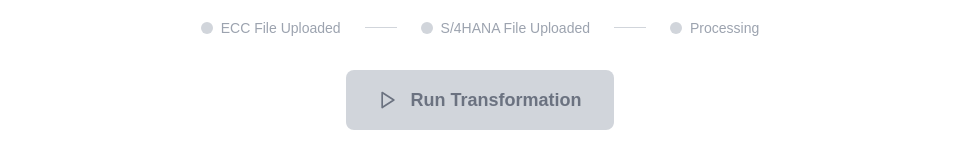
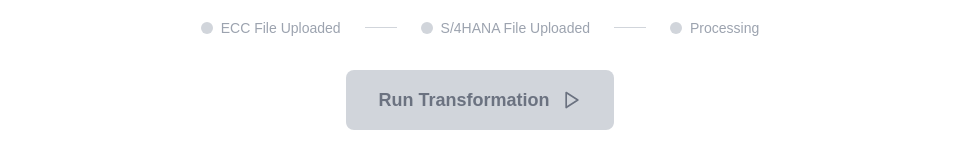
Before and after one commit to adityabhatia101/2klicks-ui, a React (Vite) app: page / in a window 1280 px wide. Shown: the part 638-800 px from the top of the page, without its empty margins (160-1119 px from the left). Built offline with nearby package versions, Linux system fonts and the light colour scheme.

Commit message:
Button with Arrow Animation Effect

```diff
--- a/src/components/TransformationButton.tsx
+++ b/src/components/TransformationButton.tsx
@@ -1,4 +1,4 @@
-import React from 'react';
+import React, { useState } from 'react';
 import { Play } from 'lucide-react';
 
 interface TransformationButtonProps {
@@ -14,18 +14,25 @@ const TransformationButton: React.FC<TransformationButtonProps> = ({
   mounted,
   onRun
 }) => {
+  const [isHovered, setIsHovered] = useState(false);
   const isDisabled = !canRun || isProcessing;
+
+  // Generate array of arrows for animation
+  const arrowCount = 8;
+  const arrows = Array.from({ length: arrowCount }, (_, i) => i);
 
   return (
     <div className={`text-center mb-12 transition-all duration-500 ${mounted ? 'opacity-100 translate-y-0' : 'opacity-0 translate-y-4'}`}>
       <button
         onClick={onRun}
         disabled={isDisabled}
+        onMouseEnter={() => !isDisabled && setIsHovered(true)}
+        onMouseLeave={() => setIsHovered(false)}
         className={`
-          inline-flex items-center px-8 py-4 text-lg font-semibold rounded-lg transition-all duration-300 transform
+          relative inline-flex items-center justify-center px-8 py-4 text-lg font-semibold rounded-lg transition-all duration-300 overflow-hidden
           ${isDisabled
             ? 'bg-gray-300 text-gray-500 cursor-not-allowed'
-            : 'bg-sky-500 text-white hover:bg-sky-600 hover:scale-105 hover:shadow-lg shadow-md'
+            : 'bg-sky-500 text-white hover:bg-sky-600 shadow-md hover:shadow-lg'
           }
         `}
       >
@@ -36,8 +43,30 @@ const TransformationButton: React.FC<TransformationButtonProps> = ({
           </>
         ) : (
           <>
-            <Play className="w-5 h-5 mr-3" />
-            <span>Run Transformation</span>
+            {/* Normal state content */}
+            <div className={`flex items-center transition-opacity duration-300 ${isHovered && !isDisabled ? 'opacity-0' : 'opacity-100'}`}>
+              <span className="mr-3">Run Transformation</span>
+              <Play className="w-5 h-5" />
+            </div>
+
+            {/* Hover state arrows */}
+            {!isDisabled && (
+              <div className={`absolute inset-0 flex items-center justify-center transition-opacity duration-300 ${isHovered ? 'opacity-100' : 'opacity-0'}`}>
+                {arrows.map((index) => (
+                  <Play
+                    key={index}
+                    className={`w-5 h-5 mx-1 transition-all duration-300 ${
+                      isHovered
+                        ? 'opacity-100 translate-x-0'
+                        : 'opacity-0 translate-x-8'
+                    }`}
+                    style={{
+                      transitionDelay: `${index * 50}ms`
+                    }}
+                  />
+                ))}
+              </div>
+            )}
           </>
         )}
       </button>
```
